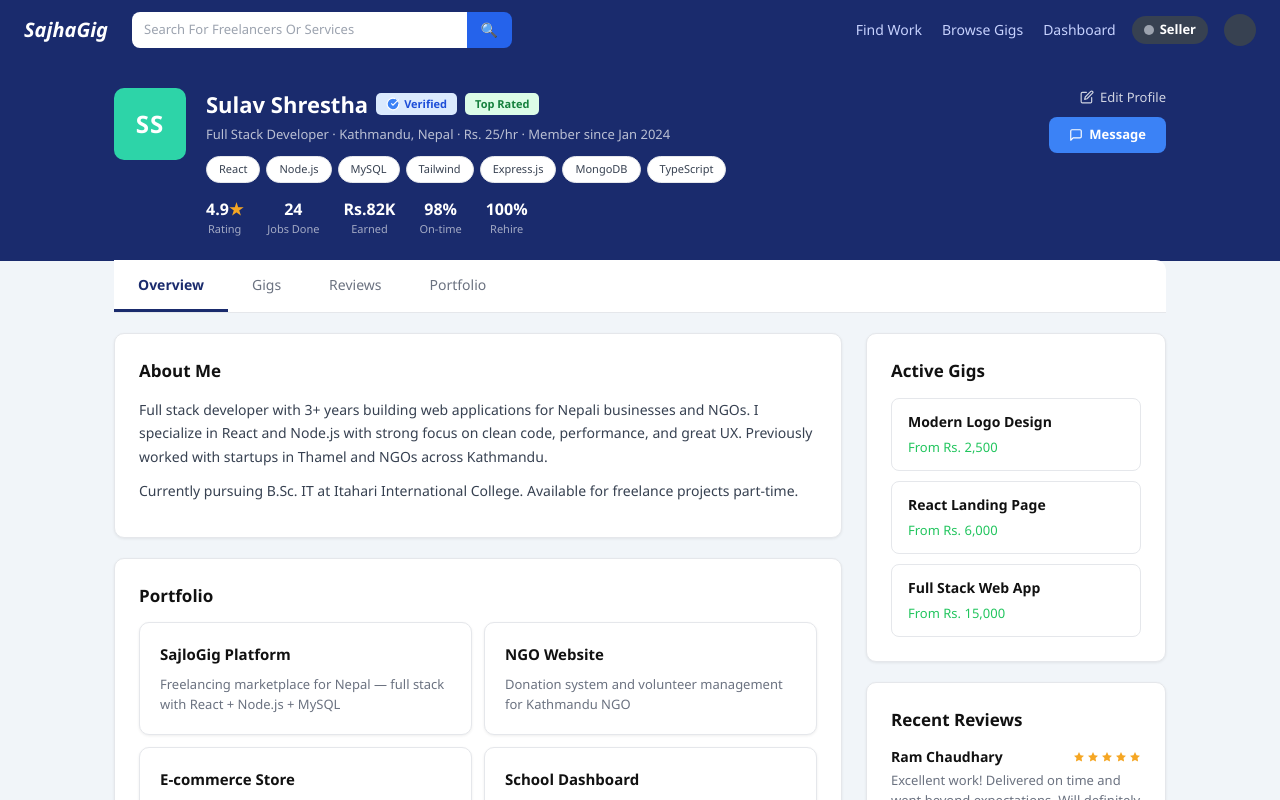
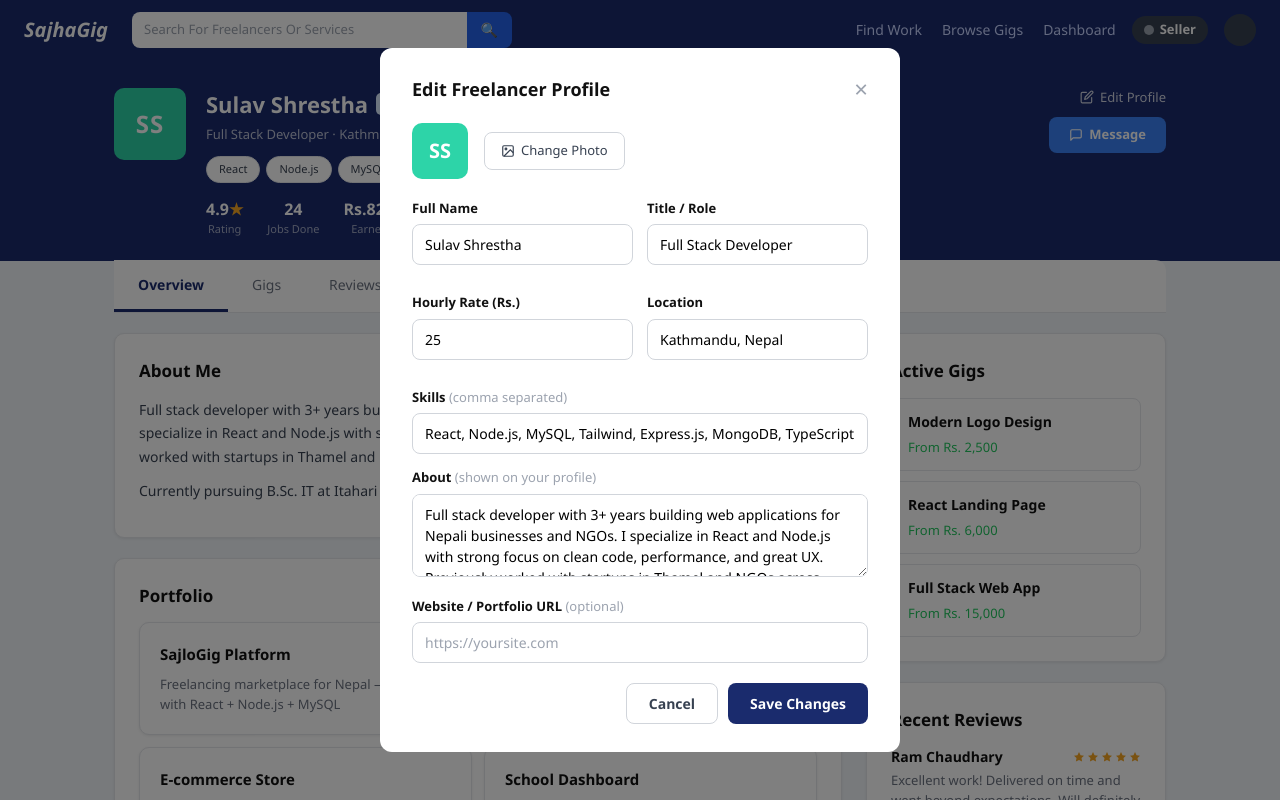
Before and after one commit to ProgNoobO1/SajhaGig, a React (Create React App) app: page /freelancer/profile in a window 1280 px wide. Both pictures are taken after a click on the link "Edit Profile". Shown: the top 800 px of the page. Built offline with nearby package versions, Linux system fonts and the light colour scheme.

Commit message:
Add edit profile modal to freelancer profile and wire both profiles

```diff
--- a/src/pages/FreelancerProfile.jsx
+++ b/src/pages/FreelancerProfile.jsx
@@ -79,7 +79,7 @@ const MsgIcon = () => (
 );
 
 // ── Profile Banner ──
-function ProfileBanner({ profile }) {
+function ProfileBanner({ profile, onEdit }) {
   return (
     <div style={st.banner}>
       <div style={st.bannerInner}>
@@ -123,7 +123,7 @@ function ProfileBanner({ profile }) {
           </div>
           {/* Actions */}
           <div style={st.actionCol}>
-            <a href="#" style={st.editLink}><EditIcon /> Edit Profile</a>
+            <a href="#" onClick={(e) => { e.preventDefault(); onEdit && onEdit(); }} style={st.editLink}><EditIcon /> Edit Profile</a>
             <button style={st.msgBtn}><MsgIcon /> Message</button>
           </div>
         </div>
@@ -222,14 +222,97 @@ function MiniReview({ review }) {
   );
 }
 
+// ── Edit Profile Modal (Freelancer) ──
+function EditProfileModal({ onClose }) {
+  const [form, setForm] = useState({
+    fullName: PROFILE.name,
+    title: PROFILE.title,
+    rate: "25",
+    skills: PROFILE.skills.join(", "),
+    location: PROFILE.location,
+    about: PROFILE.about.join("\n\n"),
+    website: "",
+  });
+
+  useEffect(() => {
+    document.body.style.overflow = "hidden";
+    return () => { document.body.style.overflow = ""; };
+  }, []);
+
+  const handleChange = (field) => (e) => setForm({ ...form, [field]: e.target.value });
+
+  return (
+    <div style={em.overlay} onClick={onClose}>
+      <div style={em.modal} onClick={(e) => e.stopPropagation()}>
+        <div style={em.header}>
+          <h2 style={em.title}>Edit Freelancer Profile</h2>
+          <button onClick={onClose} style={em.closeBtn}>&times;</button>
+        </div>
+
+        <div style={em.avatarRow}>
+          <div style={em.avatarPreview}>{PROFILE.initials}</div>
+          <button style={em.changePhotoBtn}>
+            <svg width="14" height="14" viewBox="0 0 24 24" fill="none" stroke="currentColor" strokeWidth="2"><rect x="3" y="3" width="18" height="18" rx="2" /><circle cx="8.5" cy="8.5" r="1.5" /><path d="M21 15l-5-5L5 21" /></svg>
+            Change Photo
+          </button>
+        </div>
+
+        <div style={em.row2}>
+          <div style={em.field}>
+            <label style={em.label}>Full Name</label>
+            <input style={em.input} value={form.fullName} onChange={handleChange("fullName")} />
+          </div>
+          <div style={em.field}>
+            <label style={em.label}>Title / Role</label>
+            <input style={em.input} value={form.title} onChange={handleChange("title")} placeholder="e.g. Full Stack Developer" />
+          </div>
+        </div>
+
+        <div style={em.row2}>
+          <div style={em.field}>
+            <label style={em.label}>Hourly Rate (Rs.)</label>
+            <input style={em.input} type="number" value={form.rate} onChange={handleChange("rate")} />
+          </div>
+          <div style={em.field}>
+            <label style={em.label}>Location</label>
+            <input style={em.input} value={form.location} onChange={handleChange("location")} />
+          </div>
+        </div>
+
+        <div style={em.field}>
+          <label style={em.label}>Skills <span style={em.hint}>(comma separated)</span></label>
+          <input style={em.input} value={form.skills} onChange={handleChange("skills")} placeholder="React, Node.js, MySQL..." />
+        </div>
+
+        <div style={em.field}>
+          <label style={em.label}>About <span style={em.hint}>(shown on your profile)</span></label>
+          <textarea style={em.textarea} rows={3} value={form.about} onChange={handleChange("about")} />
+        </div>
+
+        <div style={em.field}>
+          <label style={em.label}>Website / Portfolio URL <span style={em.hint}>(optional)</span></label>
+          <input style={em.input} value={form.website} onChange={handleChange("website")} placeholder="https://yoursite.com" />
+        </div>
+
+        <div style={em.actions}>
+          <button onClick={onClose} style={em.cancelBtn}>Cancel</button>
+          <button onClick={onClose} style={em.saveBtn}>Save Changes</button>
+        </div>
+      </div>
+    </div>
+  );
+}
+
 // ── Main Page ──
 export default function FreelancerProfile() {
   const [activeTab, setActiveTab] = useState("Overview");
+  const [showEdit, setShowEdit] = useState(false);
 
   return (
     <div style={st.page}>
       <Header />
-      <ProfileBanner profile={PROFILE} />
+      <ProfileBanner profile={PROFILE} onEdit={() => setShowEdit(true)} />
+      {showEdit && <EditProfileModal onClose={() => setShowEdit(false)} />}
 
       <div style={st.container}>
         <TabNav active={activeTab} onChange={setActiveTab} />
@@ -431,3 +514,58 @@ const st = {
     fontWeight: 600, cursor: "pointer", fontFamily: "inherit",
   },
 };
+
+// ── Edit Modal Styles ──
+const em = {
+  overlay: {
+    position: "fixed", inset: 0, background: "rgba(0,0,0,0.5)", zIndex: 1000,
+    display: "flex", alignItems: "center", justifyContent: "center",
+  },
+  modal: {
+    background: "white", borderRadius: borderRadius.xl, padding: "28px 32px",
+    width: "min(520px, 92vw)", maxHeight: "90vh", overflowY: "auto",
+  },
+  header: { display: "flex", justifyContent: "space-between", alignItems: "center", marginBottom: 20 },
+  title: { fontSize: 18, fontWeight: 700, color: colors.text.primary, margin: 0 },
+  closeBtn: {
+    background: "none", border: "none", fontSize: 24, color: colors.gray[400],
+    cursor: "pointer", lineHeight: 1,
+  },
+  avatarRow: { display: "flex", alignItems: "center", gap: 16, marginBottom: 20 },
+  avatarPreview: {
+    width: 56, height: 56, borderRadius: borderRadius.lg, background: "#2dd4a8",
+    color: "white", display: "flex", alignItems: "center", justifyContent: "center",
+    fontSize: 20, fontWeight: 700,
+  },
+  changePhotoBtn: {
+    display: "flex", alignItems: "center", gap: 6, padding: "8px 16px",
+    border: `1px solid ${colors.gray[300]}`, borderRadius: borderRadius.md,
+    background: "white", fontSize: 13, fontWeight: 500, color: colors.text.secondary,
+    cursor: "pointer", fontFamily: "inherit",
+  },
+  row2: { display: "grid", gridTemplateColumns: "1fr 1fr", gap: 14, marginBottom: 14 },
+  field: { marginBottom: 14 },
+  label: { display: "block", fontSize: 13, fontWeight: 600, color: colors.text.primary, marginBottom: 6 },
+  hint: { fontWeight: 400, color: colors.gray[400] },
+  input: {
+    width: "100%", padding: "9px 12px", border: `1px solid ${colors.gray[300]}`,
+    borderRadius: borderRadius.md, fontSize: 14, fontFamily: "inherit",
+    outline: "none", boxSizing: "border-box",
+  },
+  textarea: {
+    width: "100%", padding: "9px 12px", border: `1px solid ${colors.gray[300]}`,
+    borderRadius: borderRadius.md, fontSize: 14, fontFamily: "inherit",
+    outline: "none", resize: "vertical", boxSizing: "border-box",
+  },
+  actions: { display: "flex", justifyContent: "flex-end", gap: 10, marginTop: 20 },
+  cancelBtn: {
+    padding: "9px 22px", border: `1px solid ${colors.gray[300]}`, borderRadius: borderRadius.md,
+    background: "white", fontSize: 14, fontWeight: 600, color: colors.text.secondary,
+    cursor: "pointer", fontFamily: "inherit",
+  },
+  saveBtn: {
+    padding: "9px 22px", border: "none", borderRadius: borderRadius.md,
+    background: colors.primary, fontSize: 14, fontWeight: 600, color: "white",
+    cursor: "pointer", fontFamily: "inherit",
+  },
+};
```
